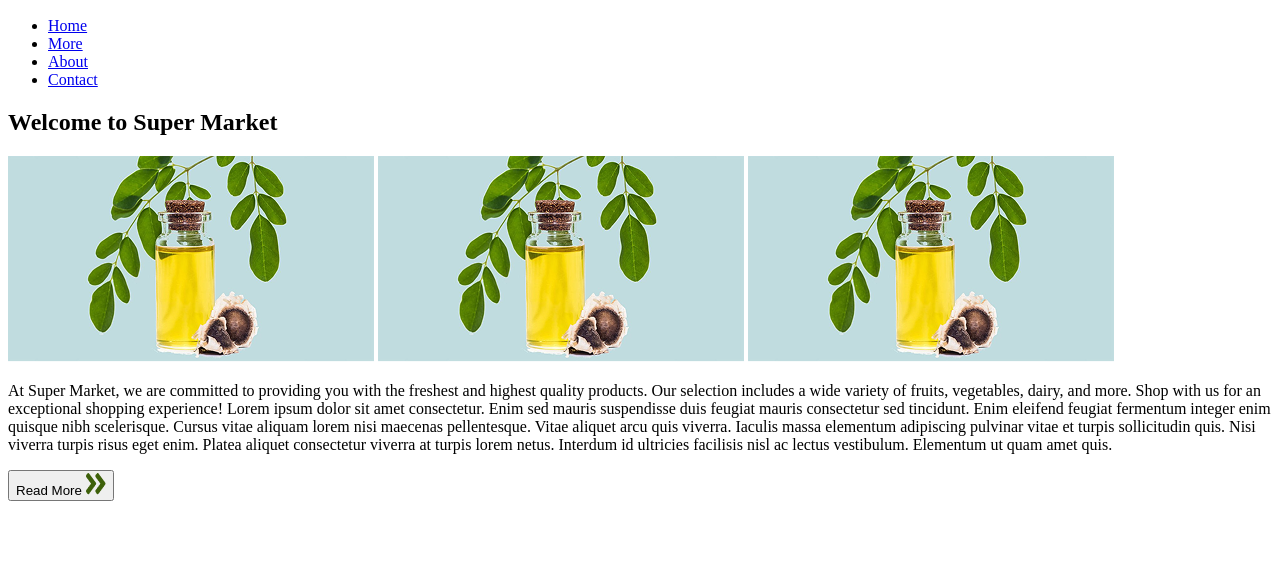
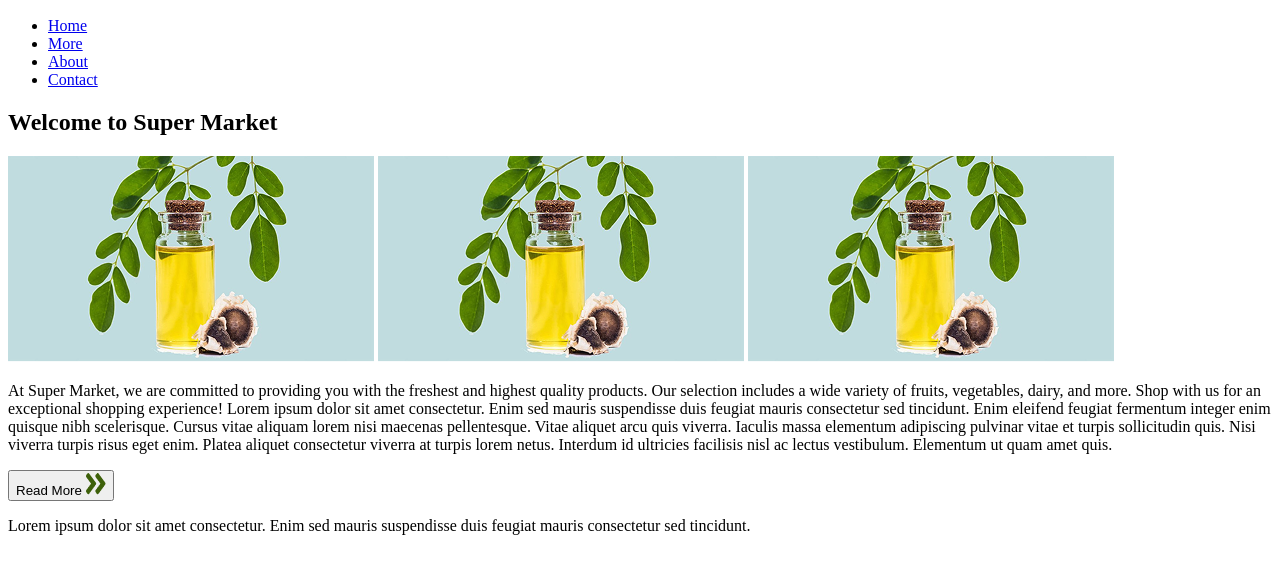
Before and after one commit to SekoViper/grains, a plain HTML site: page index.html in a window 1280 px wide. Shown: the part 112-686 px from the top of the page. Drawn offline with Linux system fonts and the light colour scheme.

```diff
--- a/index.html
+++ b/index.html
@@ -40,7 +40,18 @@
         consectetur viverra at turpis lorem netus. Interdum id ultricies
         facilisis nisl ac lectus vestibulum. Elementum ut quam amet quis.
       </p>
-      <button>Read More <img src="img/icons/button_icon.png" alt="Button Icon" /></button>
+      <button>
+        Read More <img src="img/icons/button_icon.png" alt="Button Icon" />
+      </button>
+    </section>
+
+    <section>
+      <div>
+        <p>
+          Lorem ipsum dolor sit amet consectetur. Enim sed mauris suspendisse
+          duis feugiat mauris consectetur sed tincidunt.
+        </p>
+      </div>
     </section>
   </body>
 </html>
```
